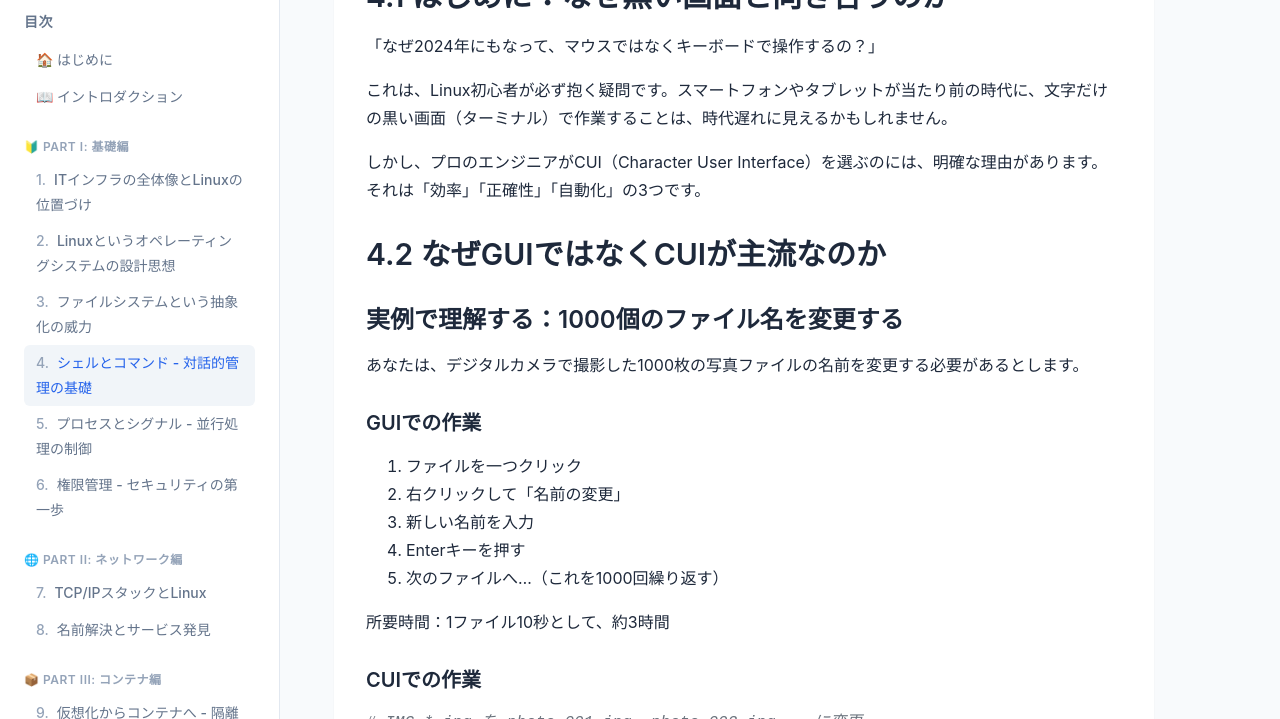
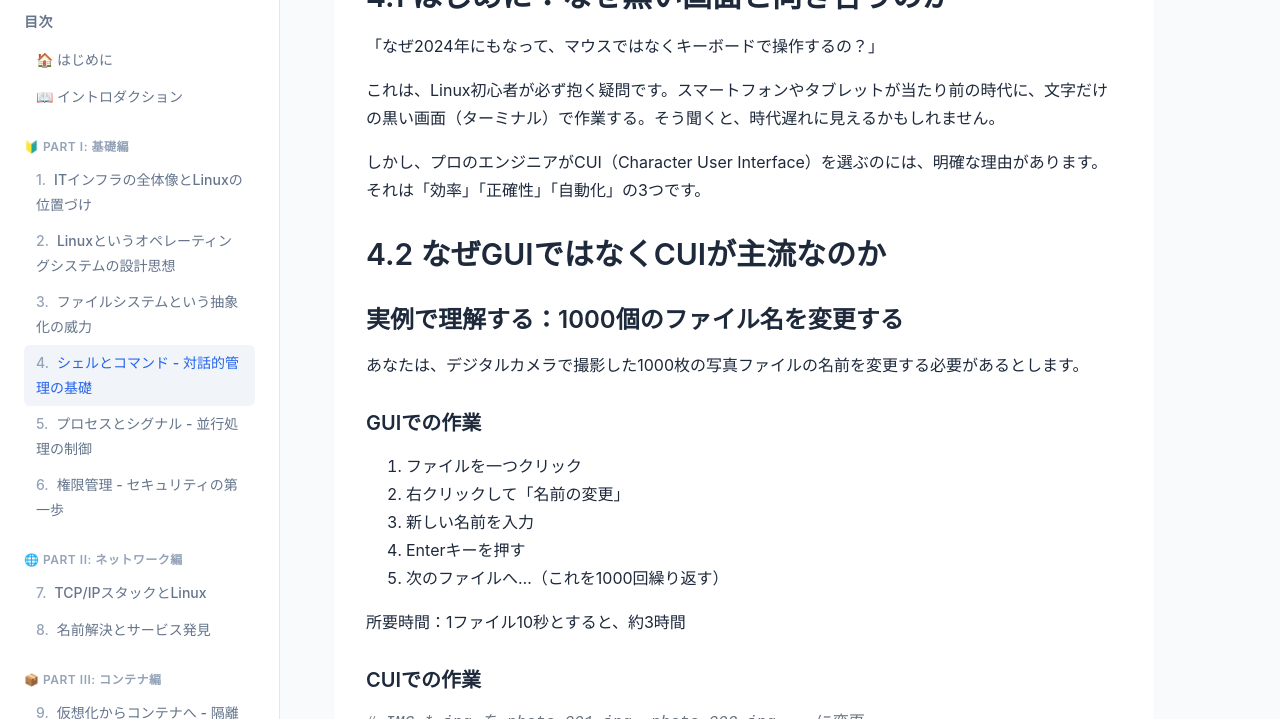
Before and after one commit to itdojp/linux-infra-textbook2, a Jekyll site: the page built from docs/chapters/chapter-04-shell-and-commands.md, in a window 1280 px wide and 1400 px high. Shown: the part 259-978 px from the top of the window. Built offline with Jekyll 4.4.1, drawn with Linux system fonts in a browser that asks for light colours; our own code applies the rules of GitHub Pages for plain Markdown files; some of the changed text lies outside the part shown.

Commit message:
docs: Stage3 表現・スタイル調整（第4章）

````diff
--- a/docs/chapters/chapter-04-shell-and-commands.md
+++ b/docs/chapters/chapter-04-shell-and-commands.md
@@ -4,7 +4,7 @@
 
 「なぜ2024年にもなって、マウスではなくキーボードで操作するの？」
 
-これは、Linux初心者が必ず抱く疑問です。スマートフォンやタブレットが当たり前の時代に、文字だけの黒い画面（ターミナル）で作業することは、時代遅れに見えるかもしれません。
+これは、Linux初心者が必ず抱く疑問です。スマートフォンやタブレットが当たり前の時代に、文字だけの黒い画面（ターミナル）で作業する。そう聞くと、時代遅れに見えるかもしれません。
 
 しかし、プロのエンジニアがCUI（Character User Interface）を選ぶのには、明確な理由があります。それは「効率」「正確性」「自動化」の3つです。
 
@@ -21,7 +21,7 @@
 4. Enterキーを押す
 5. 次のファイルへ...（これを1000回繰り返す）
 
-所要時間：1ファイル10秒として、約3時間
+所要時間：1ファイル10秒とすると、約3時間
 
 #### CUIでの作業
 ```bash
@@ -65,7 +65,7 @@ crontab -e
 0 3 * * * /home/user/backup_script.sh
 ```
 
-サーバー管理において、24時間365日人間が画面を見ているわけにはいきません。
+サーバー管理では、24時間365日、人間が画面を見ているわけにはいきません。
 
 #### 3. リモート操作 - どこからでも同じように作業
 
````
Also changed, not shown: other parts of docs/chapters/chapter-04-shell-and-commands.md (+1 -1 lines).
